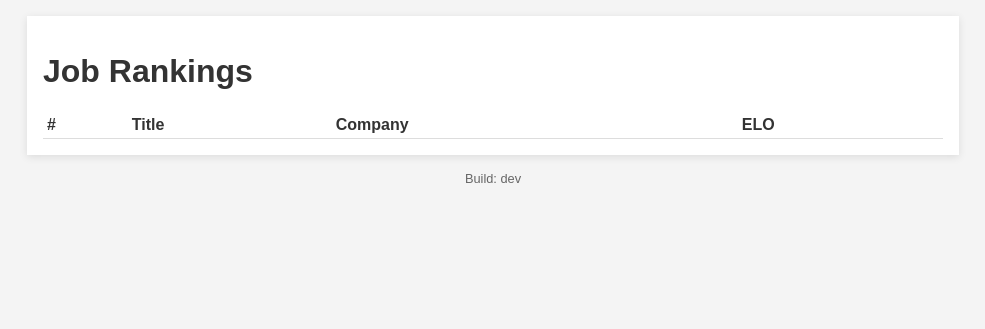
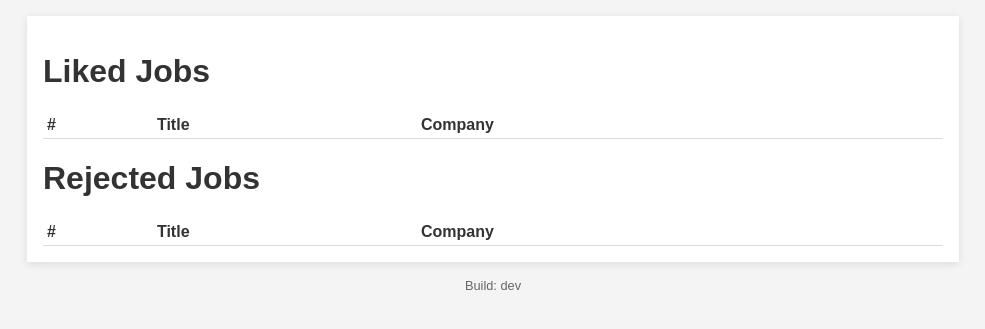
Before and after one commit to mullinmax/job-search, a FastAPI app: page /stats in a window 1280 px wide. Shown: the part 26-355 px from the top of the page, without its empty margins (147-1132 px from the left). Run offline with FastAPI, Linux system fonts and the light colour scheme; data that the repository does not hold is empty.

Commit message:
Remove ELO ranking and switch to simple classification

```diff
--- a/app/main.py
+++ b/app/main.py
@@ -51,7 +51,6 @@ def init_db() -> None:
             max_amount REAL,
             currency TEXT,
             job_url TEXT UNIQUE,
-            elo REAL DEFAULT 1000,
             rating_count INTEGER DEFAULT 0
         )
         """
@@ -116,44 +115,40 @@ def get_random_job() -> Optional[Dict]:
     return None
 
 
-def list_jobs_by_elo() -> List[Dict]:
+
+def list_jobs_by_feedback(liked: bool) -> List[Dict]:
+    """Return jobs that were marked liked or rejected."""
     conn = sqlite3.connect(DATABASE)
     cur = conn.cursor()
-    cur.execute("SELECT * FROM jobs ORDER BY elo DESC")
+    cur.execute(
+        """
+        SELECT jobs.* FROM jobs
+        JOIN feedback ON jobs.id = feedback.job_id
+        WHERE feedback.liked=?
+        ORDER BY feedback.id DESC
+        """,
+        (int(liked),),
+    )
     rows = cur.fetchall()
     columns = [c[0] for c in cur.description]
     conn.close()
     return [dict(zip(columns, r)) for r in rows]
 
 
-def update_elo_single(job_id: int, liked: bool, k: int = 32) -> None:
-    """Update ELO score treating the rating as a match against a baseline."""
-    baseline = 1000
-    conn = sqlite3.connect(DATABASE)
-    cur = conn.cursor()
-    cur.execute("SELECT elo, rating_count FROM jobs WHERE id=?", (job_id,))
-    row = cur.fetchone()
-    if not row:
-        conn.close()
-        return
-    elo, count = row
-    expected = 1 / (1 + 10 ** ((baseline - elo) / 400))
-    actual = 1 if liked else 0
-    elo = elo + k * (actual - expected)
-    count += 1
-    cur.execute("UPDATE jobs SET elo=?, rating_count=? WHERE id=?", (elo, count, job_id))
-    conn.commit()
-    conn.close()
+
 
 
 def record_feedback(job_id: int, liked: bool, reason: Optional[str]) -> None:
-    """Store feedback and update ELO."""
-    update_elo_single(job_id, liked)
+    """Store classification feedback."""
     conn = sqlite3.connect(DATABASE)
     cur = conn.cursor()
     cur.execute(
         "INSERT INTO feedback(job_id, liked, reason, rated_at) VALUES(?,?,?,?)",
         (job_id, int(liked), reason, int(time.time())),
+    )
+    cur.execute(
+        "UPDATE jobs SET rating_count = rating_count + 1 WHERE id=?",
+        (job_id,),
     )
     conn.commit()
     conn.close()
@@ -249,5 +244,13 @@ def feedback(job_id: int = Form(...), liked: int = Form(...), reason: str = Form
 
 @app.get("/stats", response_class=HTMLResponse)
 def stats(request: Request):
-    jobs = list_jobs_by_elo()
-    return templates.TemplateResponse("stats.html", {"request": request, "jobs": jobs})
+    liked_jobs = list_jobs_by_feedback(True)
+    rejected_jobs = list_jobs_by_feedback(False)
+    return templates.TemplateResponse(
+        "stats.html",
+        {
+            "request": request,
+            "liked": liked_jobs,
+            "rejected": rejected_jobs,
+        },
+    )
--- a/app/templates/stats.html
+++ b/app/templates/stats.html
@@ -1,15 +1,26 @@
 {% extends "base.html" %}
-{% block title %}Job Stats{% endblock %}
+{% block title %}Job Feedback{% endblock %}
 {% block content %}
-<h1>Job Rankings</h1>
+<h1>Liked Jobs</h1>
 <table class="stats-table">
-  <tr><th>#</th><th>Title</th><th>Company</th><th>ELO</th></tr>
-  {% for j in jobs %}
+  <tr><th>#</th><th>Title</th><th>Company</th></tr>
+  {% for j in liked %}
   <tr>
     <td>{{ loop.index }}</td>
     <td>{{ j.title }}</td>
     <td>{{ j.company }}</td>
-    <td>{{ '%.0f'|format(j.elo) }}</td>
+  </tr>
+  {% endfor %}
+</table>
+
+<h1>Rejected Jobs</h1>
+<table class="stats-table">
+  <tr><th>#</th><th>Title</th><th>Company</th></tr>
+  {% for j in rejected %}
+  <tr>
+    <td>{{ loop.index }}</td>
+    <td>{{ j.title }}</td>
+    <td>{{ j.company }}</td>
   </tr>
   {% endfor %}
 </table>
```
Also changed, not shown: README.md.
